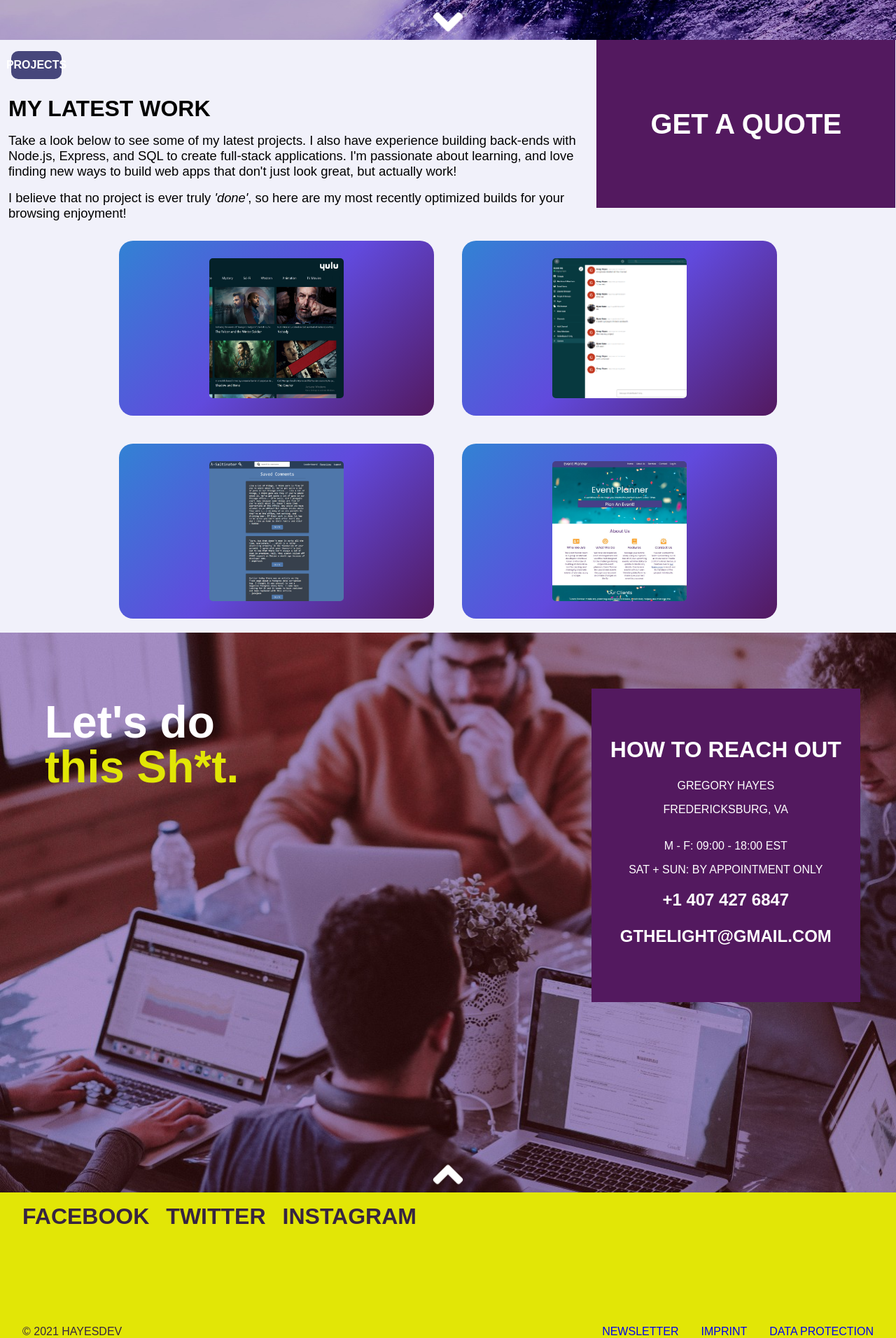
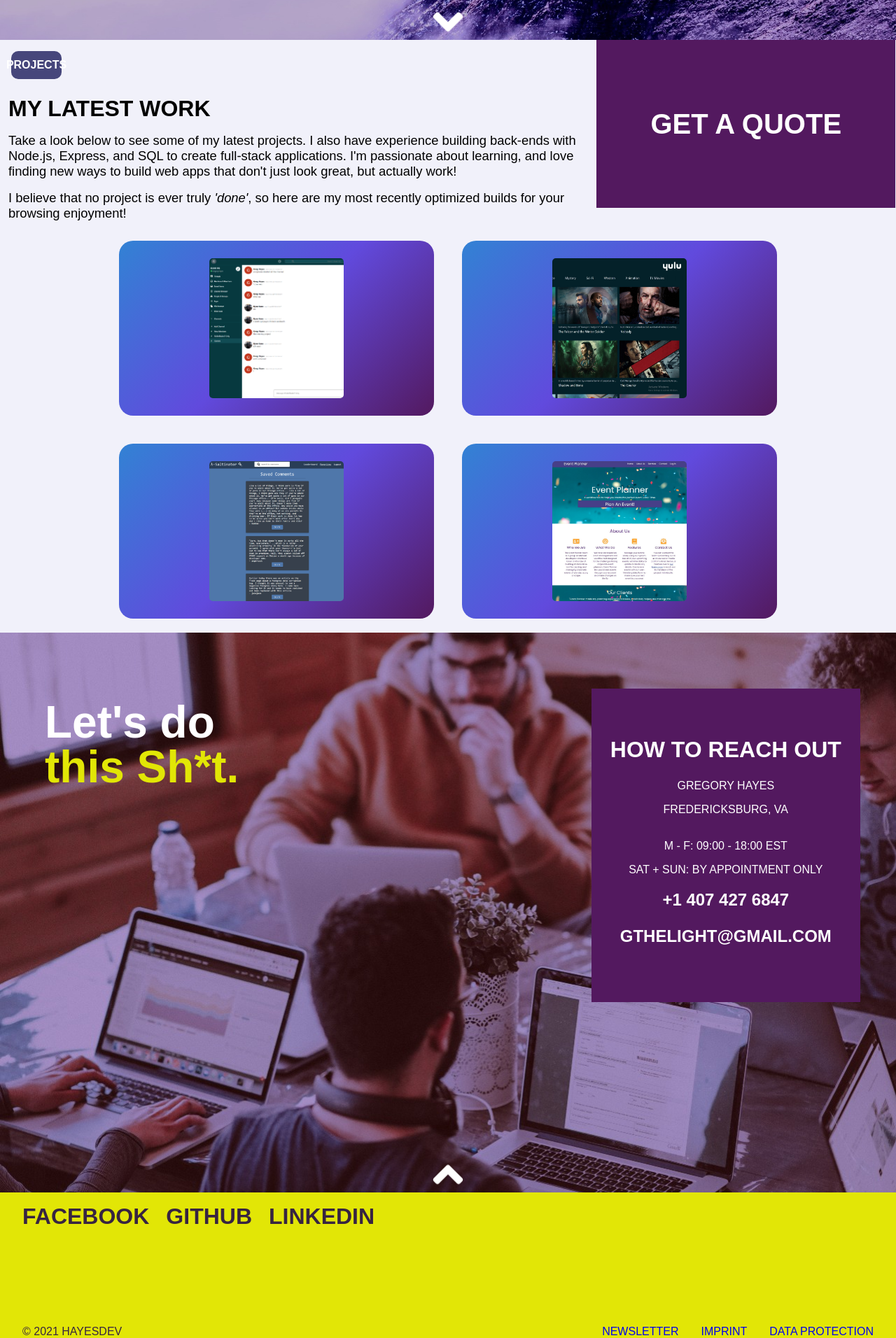
Before and after one commit to hayesdev/portfolio, a React (Create React App) app: page / in a window 1280 px wide. Shown: the part 2103-4015 px from the top of the page at 70% size. Built offline with nearby package versions, Linux system fonts and the light colour scheme; a web font is replaced by a local one.

Commit message:
added github link

```diff
--- a/src/components/Footer.jsx
+++ b/src/components/Footer.jsx
@@ -7,8 +7,8 @@ function Footer() {
         <SocialContainer>
             <Social>
                 <h1><a href="http://www.facebook.com" target='_blank' rel="noreferrer noopener">FACEBOOK</a></h1>
-                <h1><a href="http://www.twitter.com" target='_blank' rel="noreferrer noopener">TWITTER</a></h1>
-                <h1><a href="http://www.instagram.com" target='_blank' rel="noreferrer noopener">INSTAGRAM</a></h1>
+                <h1><a href="https://github.com/hayesdev" target='_blank' rel="noreferrer noopener">GITHUB</a></h1>
+                <h1><a href="https://www.linkedin.com/in/gregory-hayes-12258492/" target='_blank' rel="noreferrer noopener">LINKEDIN</a></h1>
                 {/* Github and LinkedIn */}
             </Social>
             <Copyright>© 2021 HayesDev</Copyright>
--- a/src/components/data.js
+++ b/src/components/data.js
@@ -5,18 +5,18 @@ import yulu from "../assets/yulu_screenshot.jpg";
 
 export const data = [
   {
+    title: "Sleak",
+    desc:
+      "Slack clone with messaging using React, Redux Toolkit, react-router, firebase, and styled-components.",
+    link: "https://sleak-1acdd.web.app",
+    image: sleak,
+  },
+  {
     title: "Yulu",
     desc:
       "Hulu UI clone made with Next.js, Tailwind.css, and Just-In-Time (JIT).",
     link: "https://yulu.vercel.app/",
     image: yulu,
-  },
-  {
-    title: "Sleak",
-    desc:
-      "Slack clone with messaging using React, Redux Toolkit, react-router, firebase, and styled-components.",
-    link: "https://sleak-1acdd.web.app",
-    image: sleak,
   },
   {
     title: "Saltinator",
```
